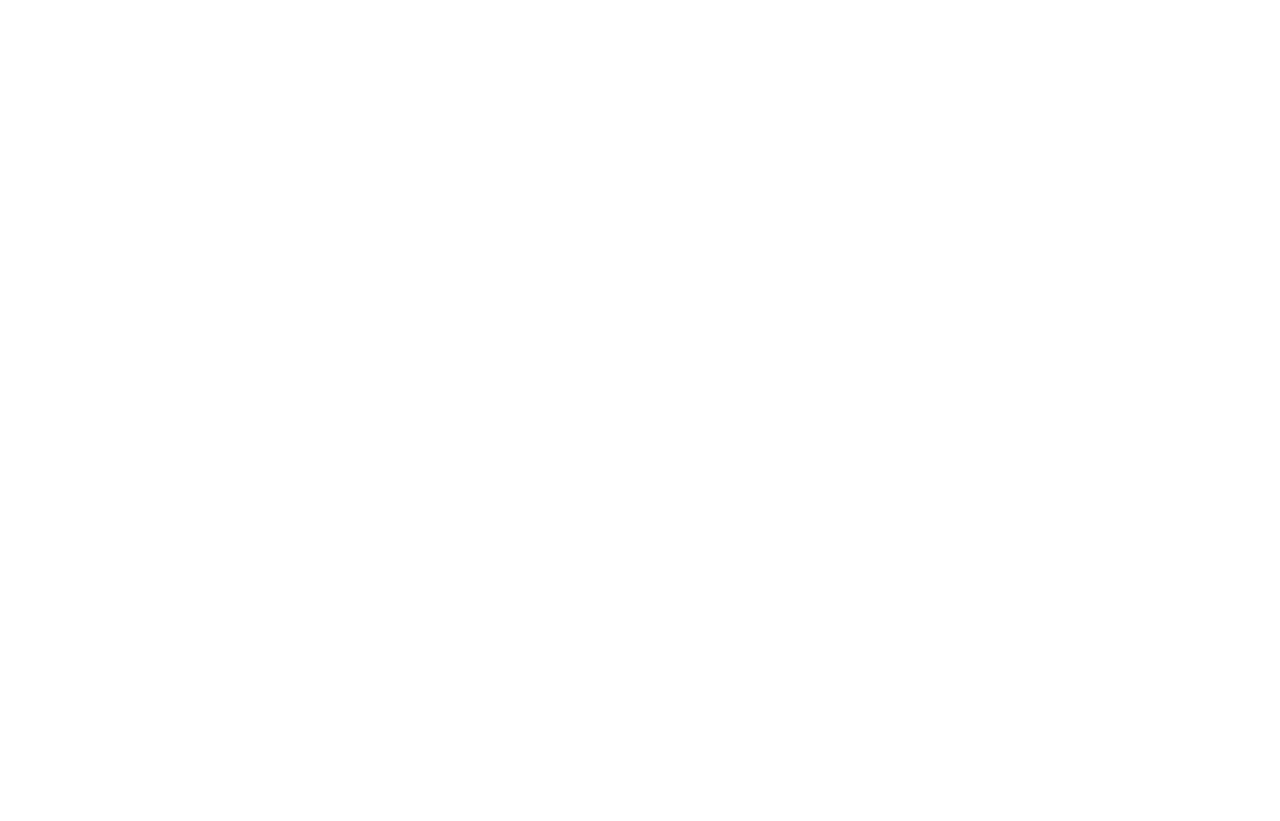
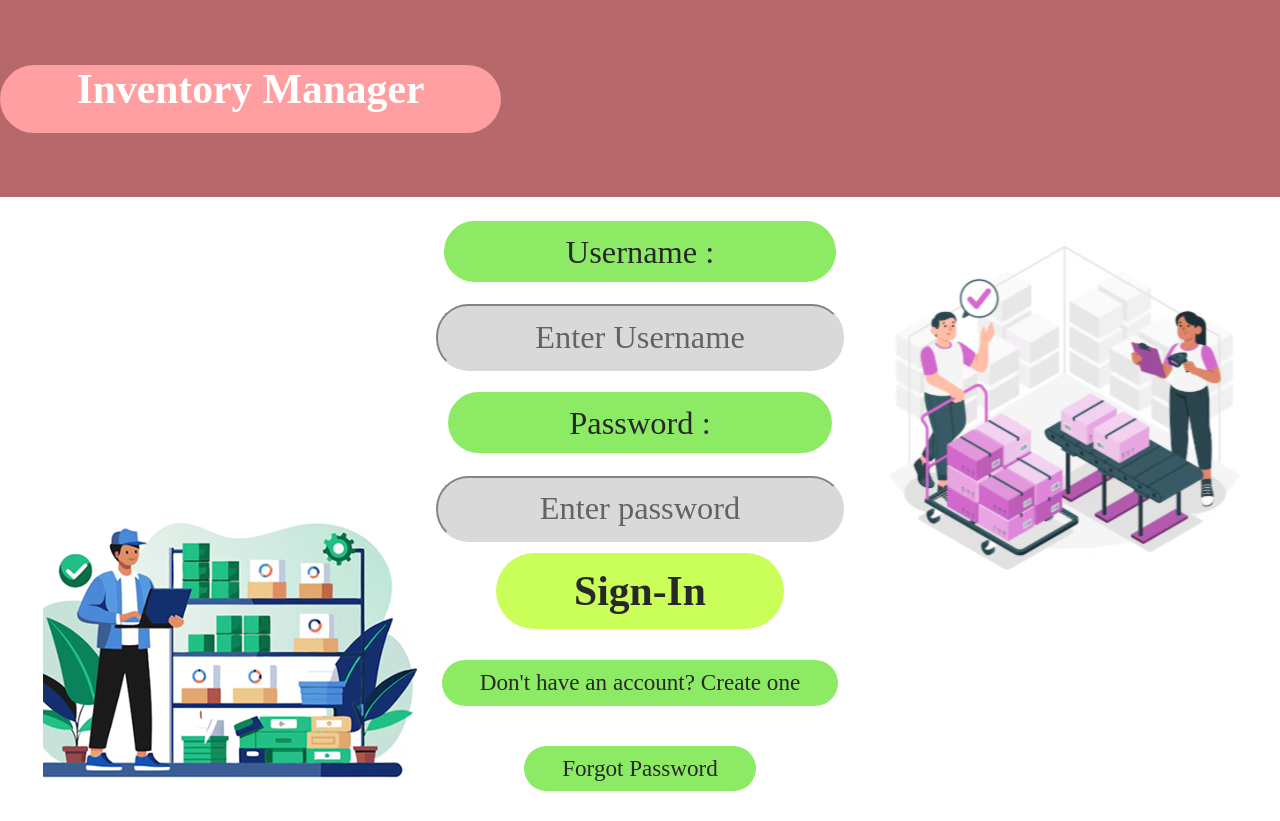
Before and after one commit to RiteshIIT/inventory-management-frontend, a React (Create React App) app: page / in a window 1280 px wide. Before the commit the page ends 800 px from the top, so only its background shows below. Built offline with nearby package versions, Linux system fonts and the light colour scheme; a web font is replaced by a local one.

Commit message:
changed routing to make the first page the login page

```diff
--- a/src/App.js
+++ b/src/App.js
@@ -13,7 +13,7 @@
           <Route exact path='/sign-up'>
             <SignUp />
           </Route>
-          <Route exact path = '/login'>
+          <Route exact path = '/'>
           <LogIn/>
           </Route>
           <Route exact path='/home'>
```
Also changed, not shown: src/App.jsx (deleted, +0 -19 lines).
